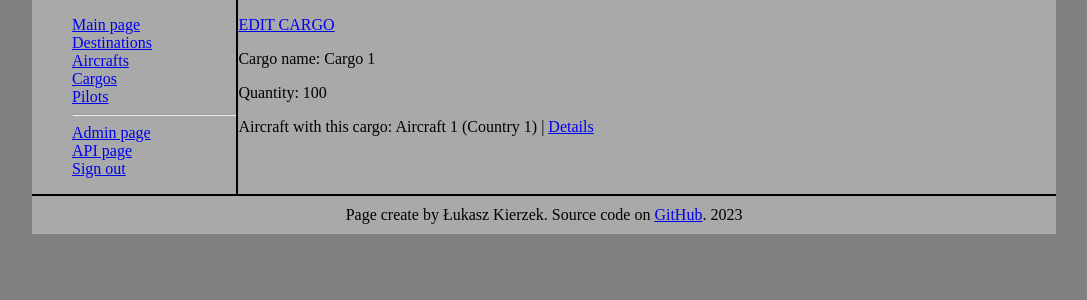
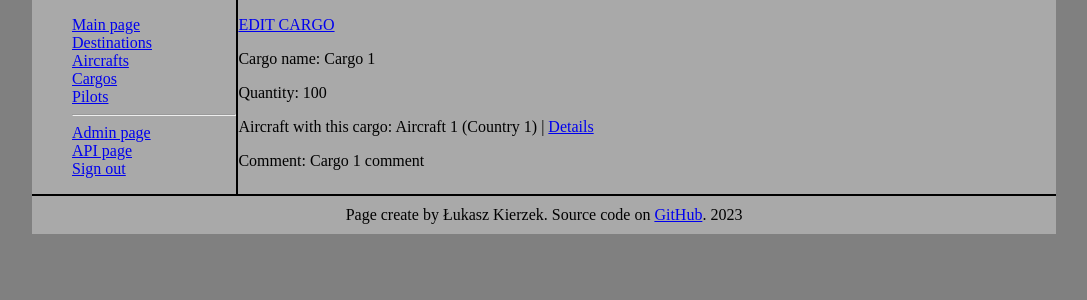
Before and after one commit to lukaskierzek/cargo_app, a Django app: page /airlift/cargos/1 in a window 1280 px wide. Shown: the part 60-360 px from the top of the page, without its empty margins (96-1183 px from the left). Run offline with Django 4.2, Linux system fonts and the light colour scheme; the visitor is signed in with stand-in values (Sample User, id 1); data comes from the database, SQL or seed files in the repository.

Commit message:
Modified airlift cargos_detail.html
Add comment for cargo

```diff
--- a/airlift/templates/airlift/cargos_detail.html
+++ b/airlift/templates/airlift/cargos_detail.html
@@ -14,5 +14,6 @@
     <p>Cargo name: {{ cargo.name }}</p>
     <p>Quantity: {{ cargo.quantity }}</p>
   	<p>Aircraft with this cargo: {% for aircraft in cargo.get_aircrafts %}{{ aircraft }} | <a href="{{ aircraft.get_absolute_url }}">Details</a>{% endfor %}</p>
+    <p>Comment: {{ cargo.comment }}</p>
 	</section>
 {% endblock %}
```
